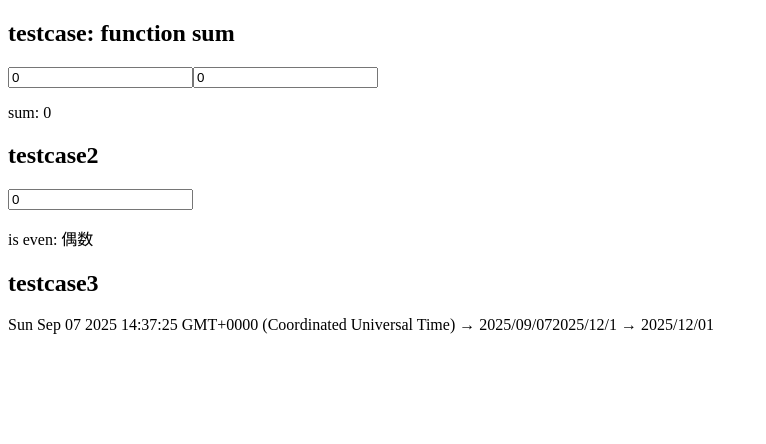
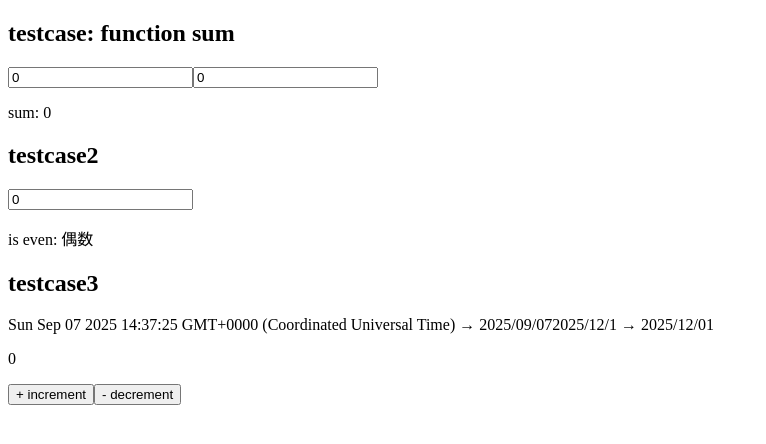
Before and after one commit to 1d4m/unit-test, a React (Vite) app: page / in a window 1280 px wide. Shown: the top 444 px of the page, without its empty margins (0-766 px from the left). Built offline with nearby package versions, Linux system fonts and the light colour scheme.

Commit message:
feat: カウンターコンポーネントを追加

```diff
--- a/src/App.tsx
+++ b/src/App.tsx
@@ -1,9 +1,11 @@
+import { Counter } from "./components/Counter";
 import { LogicComponent } from "./components/Logic";
 
 function App() {
   return (
     <>
       <LogicComponent />
+      <Counter />
     </>
   );
 }
```
